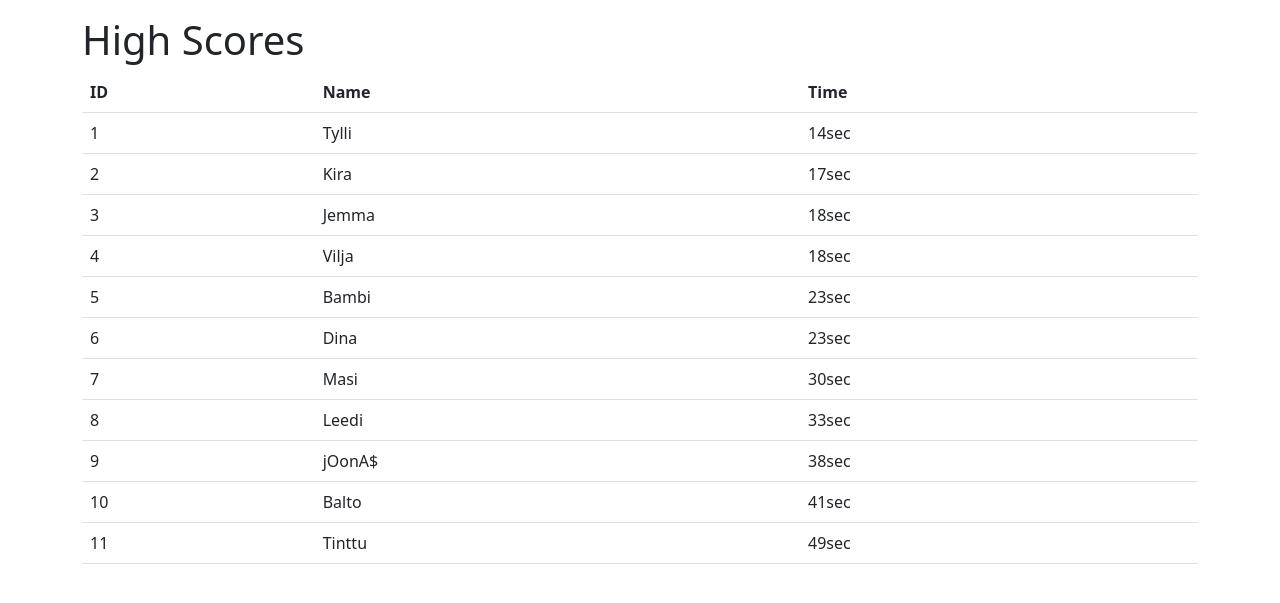
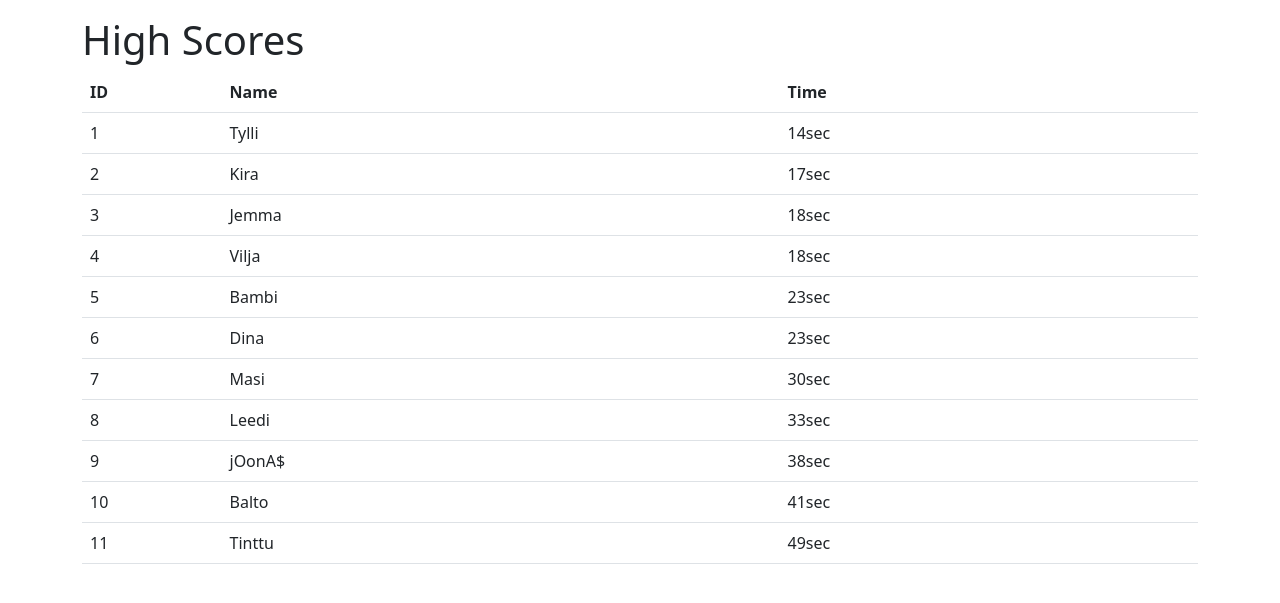
Before and after one commit to Joonas2504/python-project-hangman, a Flask app: page / in a window 1280 px wide. Shown: the top 603 px of the page. Run offline with Flask 3, Linux system fonts and the light colour scheme.

Commit message:
Changed table columns wider so it shows minutes

```diff
--- a/templates/high_scores.html
+++ b/templates/high_scores.html
@@ -16,9 +16,9 @@
     <table class="table table-hover">
       <thead>
         <tr>
-          <th>ID</th>
-          <th>Name</th>
-          <th>Time</th>
+          <th class="col-1">ID</th>
+          <th class="col-4">Name</th>
+          <th class="col-3">Time</th>
         </tr>
       </thead>
       <tbody>
```
